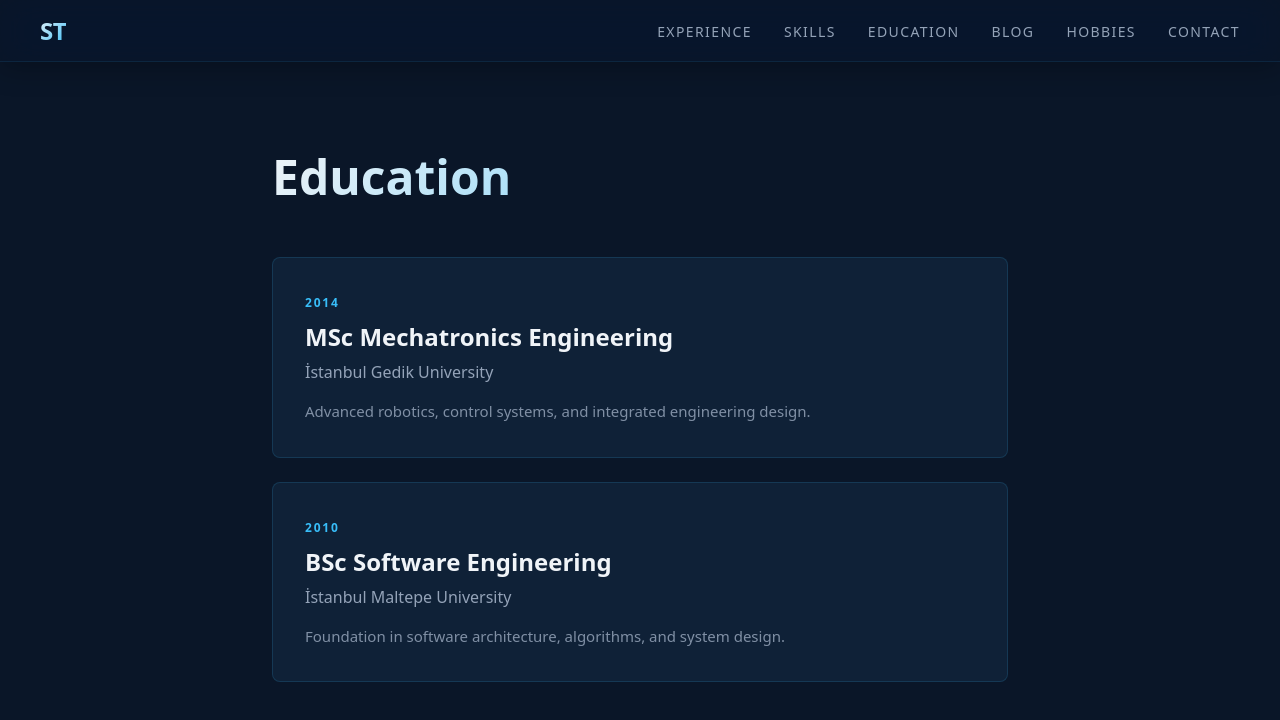
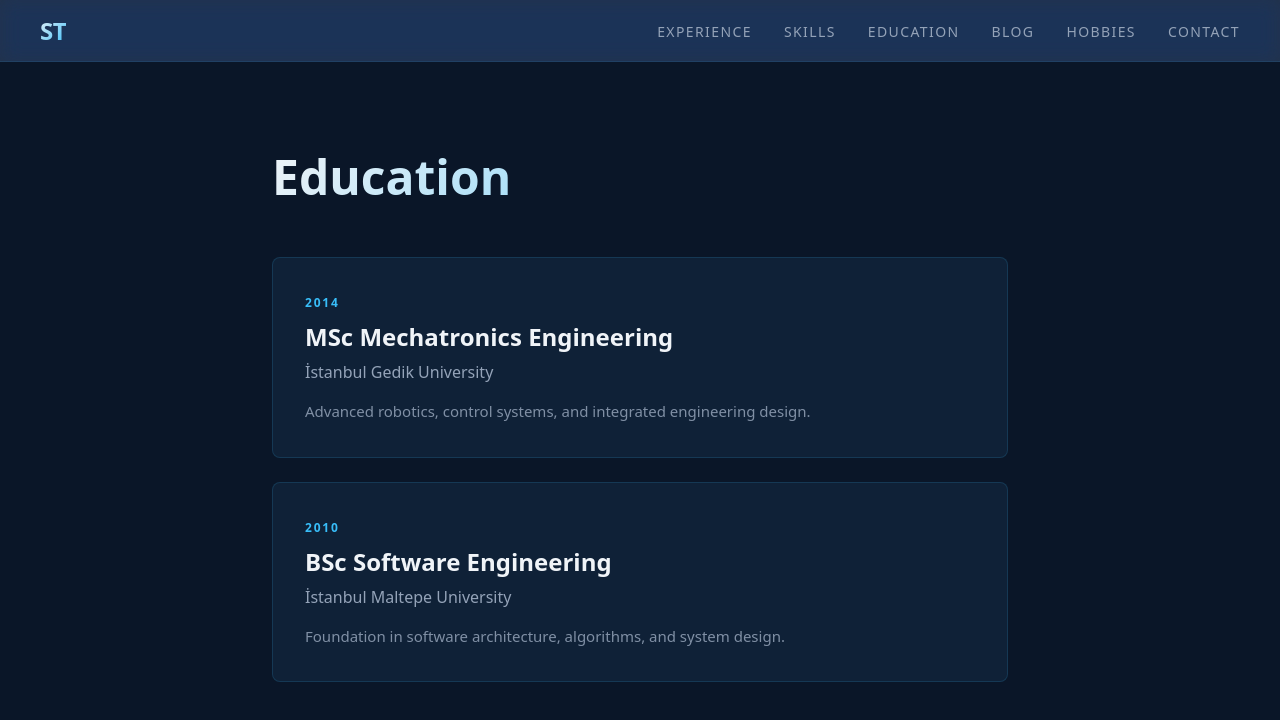
Before and after one commit to serdartepeyurt/sirtepe-website, a Next.js app: page /education in a window 1280 px wide. Shown: the top 720 px of the page. Built offline with nearby package versions, Linux system fonts and the light colour scheme.

Commit message:
Use lighter frosted glass background with standard backdrop-filter

```diff
--- a/src/components/layout/Header.module.css
+++ b/src/components/layout/Header.module.css
@@ -5,11 +5,9 @@
   right: 0;
   z-index: 100;
   padding: 0.875rem 2rem;
-  background: rgba(10, 22, 40, 0.7);
-  backdrop-filter: blur(20px) saturate(180%);
-  -webkit-backdrop-filter: blur(20px) saturate(180%);
+  background: rgba(143, 177, 229, 0.19);
+  backdrop-filter: blur(10px) saturate(180%);
   border-bottom: 1px solid rgba(56, 189, 248, 0.1);
-  box-shadow: 0 4px 30px rgba(0, 0, 0, 0.3);
 }
 
 .nav {
```
